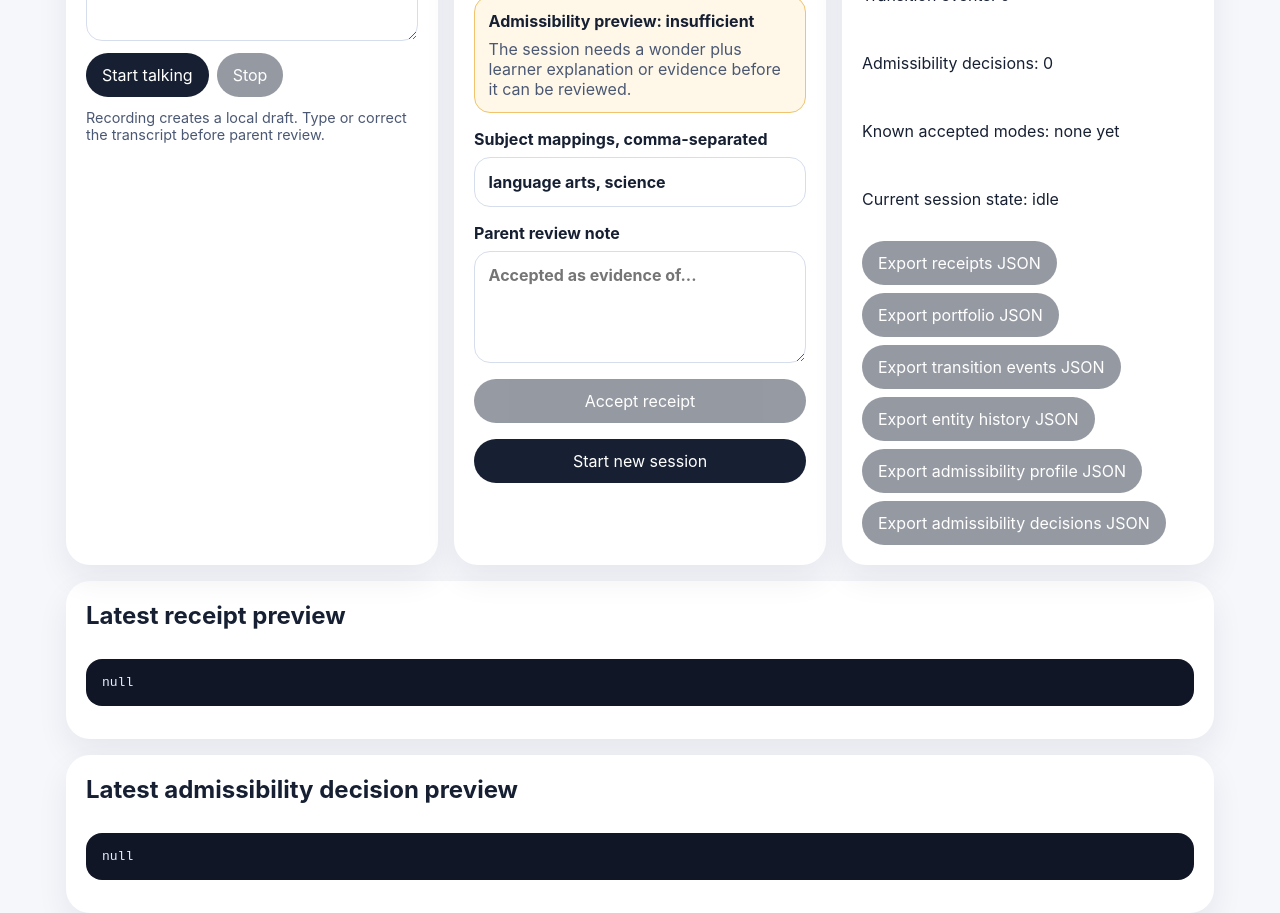
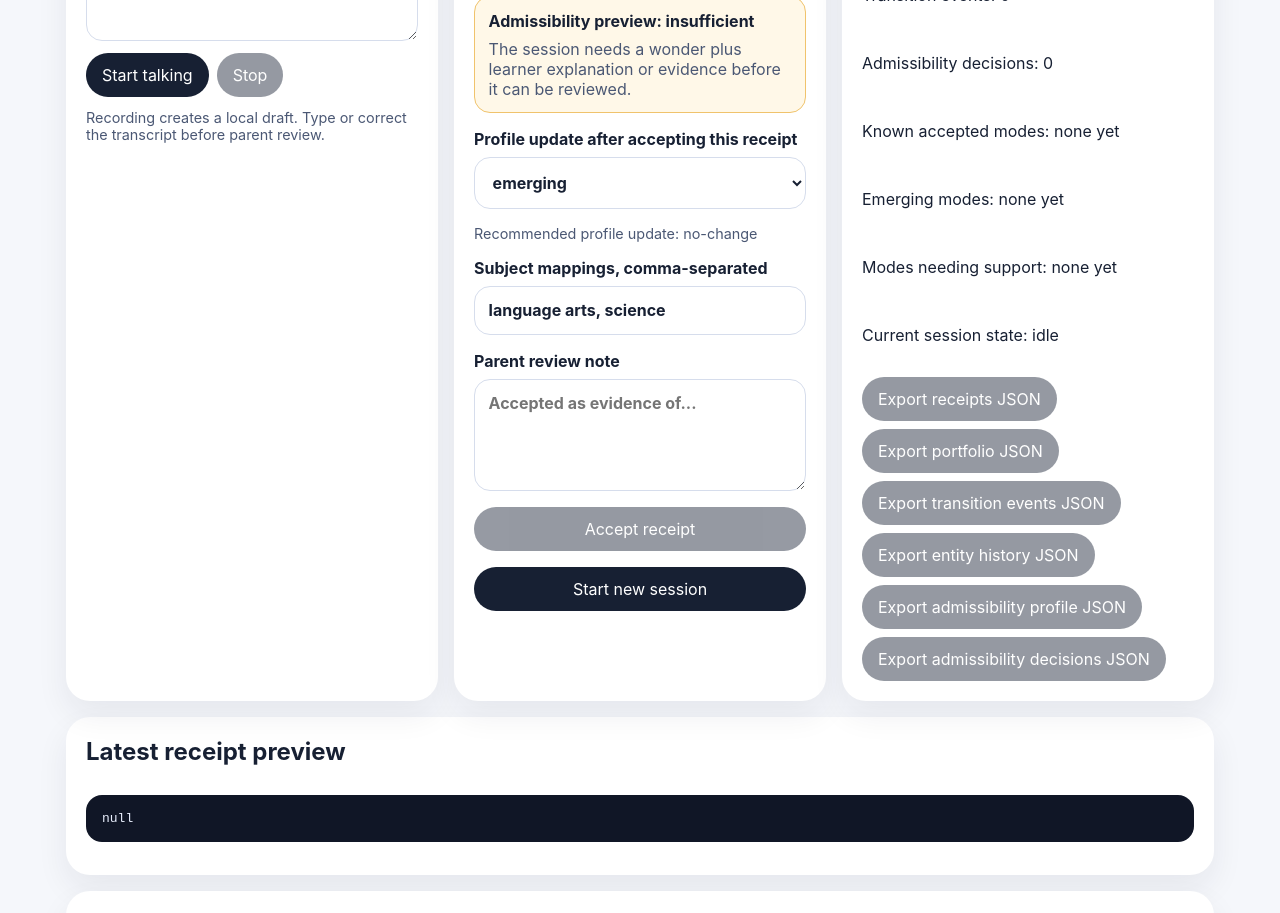
Before and after one commit to StegVerse-Labs/StegLearn, a React (Vite) app in the folder app/: page / in a window 1280 px wide. Shown: the part 940-1853 px from the top of the page. Built offline with nearby package versions, Linux system fonts and the light colour scheme.

Commit message:
Add parent-controlled admissibility profile update

```diff
--- a/app/src/App.tsx
+++ b/app/src/App.tsx
@@ -5,9 +5,16 @@ import {
   createAdmissibilityDecision,
   evidenceModes,
   previewAdmissibilityDecision,
+  profileUpdateOptions,
+  recommendedProfileUpdate,
   updateLearnerAdmissibilityProfile,
 } from './admissibility';
-import type { AdmissibilityDecision, EvidenceMode, LearnerAdmissibilityProfile } from './admissibility';
+import type {
+  AdmissibilityDecision,
+  EvidenceMode,
+  LearnerAdmissibilityProfile,
+  ProfileUpdateDisposition,
+} from './admissibility';
 import { createReceiptAcceptedEvent, updateEntityHistory } from './history';
 import type { EntityLearningHistory, LearningTransitionEvent } from './history';
 import type { ActivityType, ArtifactRecord, LearnerSession, LearningReceipt, PortfolioRecord, SubjectMapping } from './types';
@@ -156,6 +163,7 @@ export default function App() {
   const [parentNote, setParentNote] = useState('');
   const [subjects, setSubjects] = useState('language arts, science');
   const [evidenceMode, setEvidenceMode] = useState<EvidenceMode>('spoken-explanation');
+  const [profileUpdateDisposition, setProfileUpdateDisposition] = useState<ProfileUpdateDisposition>('emerging');
   const [validationErrors, setValidationErrors] = useState<string[]>([]);
   const [receipts, setReceipts] = useState<LearningReceipt[]>(() => loadReceipts());
   const [portfolio, setPortfolio] = useState<PortfolioRecord | null>(() => loadPortfolio());
@@ -169,6 +177,7 @@ export default function App() {
     () => previewAdmissibilityDecision(admissibilityProfile, evidenceMode, sessionValidation.ok),
     [admissibilityProfile, evidenceMode, sessionValidation.ok],
   );
+  const recommendedProfileDisposition = recommendedProfileUpdate(admissibilityPreview.decision_class);
   const canReview = Boolean(sessionValidation.ok && parentNote.trim() && subjects.trim());
   const latestReceipt = receipts.length ? receipts[receipts.length - 1] : null;
   const latestAdmissibilityDecision = admissibilityDecisions.length
@@ -182,6 +191,11 @@ export default function App() {
       ...patch,
       updated_at: now(),
     }));
+  }
+
+  function changeEvidenceMode(nextMode: EvidenceMode) {
+    setEvidenceMode(nextMode);
+    setProfileUpdateDisposition(recommendedProfileUpdate(previewAdmissibilityDecision(admissibilityProfile, nextMode, sessionValidation.ok).decision_class));
   }
 
   function toggleActivity(activity: ActivityType) {
@@ -265,6 +279,7 @@ export default function App() {
       session.learner_id,
       evidenceMode,
       admissibilityPreview.decision_class,
+      profileUpdateDisposition,
       admissibilityPreview.reason,
       'parent-local-001',
       receipt.receipt_id,
@@ -276,7 +291,8 @@ export default function App() {
       session.learner_id,
       evidenceMode,
       'parent-local-001',
-      `${parentNote}\n\nAdmissibility decision: ${decision.decision_class}. ${decision.reason}`,
+      `${parentNote}\n\nAdmissibility decision: ${decision.decision_class}. Profile update: ${decision.profile_update}. ${decision.reason}`,
+      profileUpdateDisposition,
     );
 
     const nextReceipts = [...receipts, receipt];
@@ -305,6 +321,7 @@ export default function App() {
     setParentNote('');
     setSubjects('language arts, science');
     setEvidenceMode('spoken-explanation');
+    setProfileUpdateDisposition('emerging');
     setValidationErrors([]);
   }
 
@@ -365,7 +382,7 @@ export default function App() {
           <h2>5. Parent review</h2>
           <label>
             Evidence mode for this learner
-            <select value={evidenceMode} onChange={(event) => setEvidenceMode(event.target.value as EvidenceMode)}>
+            <select value={evidenceMode} onChange={(event) => changeEvidenceMode(event.target.value as EvidenceMode)}>
               {evidenceModes.map((mode) => (
                 <option key={mode} value={mode}>{mode}</option>
               ))}
@@ -375,6 +392,18 @@ export default function App() {
             <strong>Admissibility preview: {admissibilityPreview.decision_class}</strong>
             <p>{admissibilityPreview.reason}</p>
           </div>
+          <label>
+            Profile update after accepting this receipt
+            <select
+              value={profileUpdateDisposition}
+              onChange={(event) => setProfileUpdateDisposition(event.target.value as ProfileUpdateDisposition)}
+            >
+              {profileUpdateOptions.map((option) => (
+                <option key={option} value={option}>{option}</option>
+              ))}
+            </select>
+          </label>
+          <p className="hint">Recommended profile update: {recommendedProfileDisposition}</p>
           <label>
             Subject mappings, comma-separated
             <input value={subjects} onChange={(event) => setSubjects(event.target.value)} />
@@ -407,6 +436,8 @@ export default function App() {
           <p>Transition events: {transitionEvents.length}</p>
           <p>Admissibility decisions: {admissibilityDecisions.length}</p>
           <p>Known accepted modes: {admissibilityProfile?.accepted_evidence_modes.join(', ') || 'none yet'}</p>
+          <p>Emerging modes: {admissibilityProfile?.emerging_evidence_modes.join(', ') || 'none yet'}</p>
+          <p>Modes needing support: {admissibilityProfile?.modes_needing_support.join(', ') || 'none yet'}</p>
           <p>Current session state: {session.state}</p>
           <div className="actions">
             <button type="button" disabled={!receipts.length} onClick={() => exportJson('steglearn-receipts.json', receipts)}>
```
